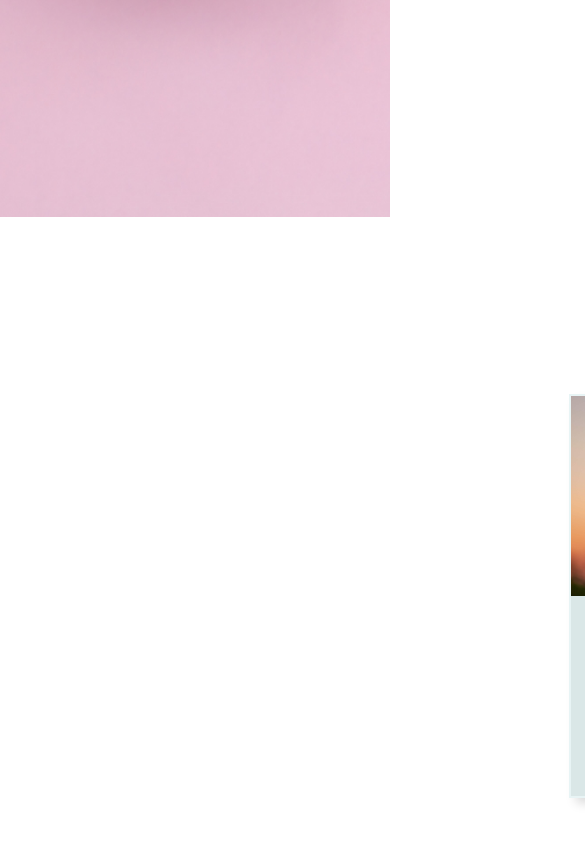
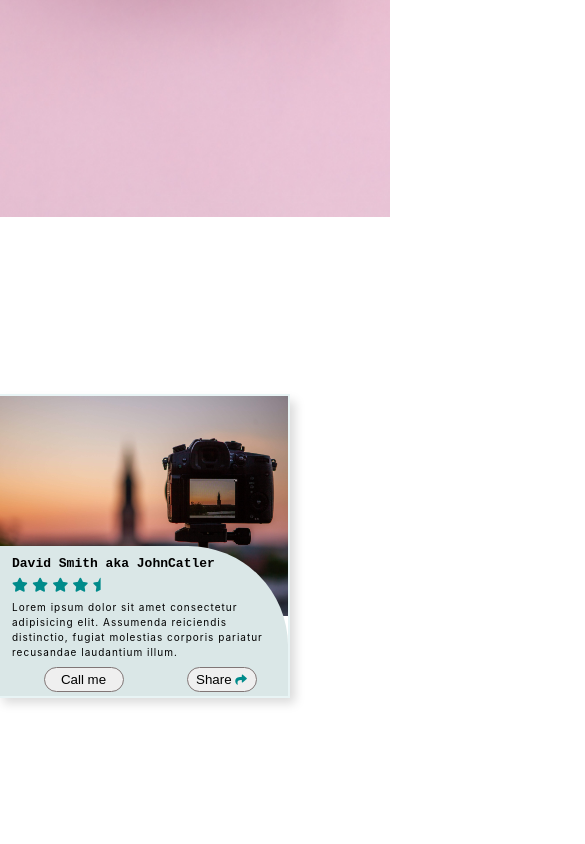
Before and after one commit to mohdrishin/Photography-Portfolio, a plain HTML site: page index.html in a window 390 px wide. Shown: the part 627-1471 px from the top of the page, 585 px wide, since content can reach past the window. Drawn offline with Linux system fonts and the light colour scheme.

Commit message:
mobile responsive fixed

```diff
--- a/style.css
+++ b/style.css
@@ -271,6 +271,100 @@
     .social-icons ul {
         margin: 80px 0 0 18px;
     }
+
+    /* Cards Section */
+.cards-section{
+    height: 100vh;
+    width: auto;
+    /* background-color:rgb(16, 41, 41); */
+    position: relative;
+}
+.cards-section .cards{
+    position: absolute;
+    top:190px;
+    right: 100px;
+    height: 300px;
+    width: 290px;
+    margin-left: 569px;
+    /* margin: px auto; */
+    /* background-color: bisque; */
+    /* border-radius: 10px; */
+    display: flex;
+    flex-direction: column;
+    box-shadow: 6px 6px 10px -1px rgba(0,0,0,0.15),
+                -6px -6px 10px -1px rgba(255,255,255,0.7);
+    border: 2px solid #e8f4f5;
+}
+.cards .img-block{
+    height: 150px;
+    width: auto;
+}
+.img-block img{
+    background-size:contain;
+    background-position: center;
+    height: 220px;
+    width: 290px;
+}
+.cards .profile-datas{
+    height: 150px;
+    background-color:rgb(218, 231, 231);
+    display: flex;
+    flex-direction: column;
+    justify-content: left;
+    border-top-right-radius: 100px;
+    padding-left: 14px;
+    /* margin-top: -20px; */
+}
+.profile-datas h3{
+    padding-top:10px;
+    font-size: 13px;
+    font-weight: 600;
+    font-family: monospace;
+}
+.profile-datas .star-rating{
+    padding-top: 5px;
+    width: auto;
+}
+.star-rating .fas{
+    color:darkcyan;
+}
+.profile-datas p{
+    font-size: 10px;
+    padding-top: 6px;
+    font-family: -apple-system, BlinkMacSystemFont, 'Segoe UI', Roboto, Oxygen, Ubuntu, Cantarell, 'Open Sans', 'Helvetica Neue', sans-serif;
+    font-weight: 400;
+    padding-right: 14px;
+    line-height: 15px;
+    letter-spacing: 1px;
+}
+.profile-datas .buttons{
+    display: flex;
+    align-items:center;
+    justify-content:space-around;
+    margin-top: 7px;
+}
+.buttons .callme-btn{
+    width: 80px;
+    height: 25px;
+    border-radius: 15px;
+    border:1px solid rgb(128, 118, 118);
+    cursor: pointer;
+}
+.buttons .share-btn{
+    width: 70px;
+    height: 25px;
+    border-radius: 15px;
+    border:1px solid rgb(128, 118, 118);
+    cursor: pointer;
+}
+.buttons .share-btn .fas{
+    color: darkcyan;
+}
+
+
+
+
+
 }
 
 @media screen and (min-width: 481px) and (max-width:768px){
```
